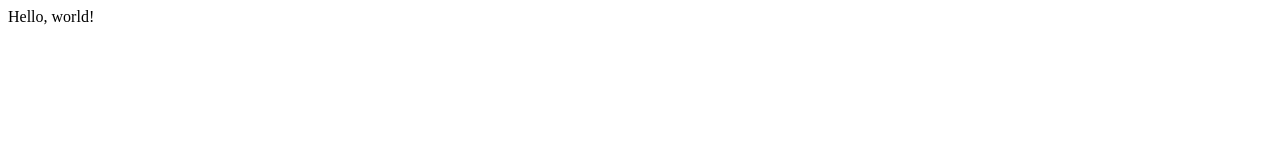
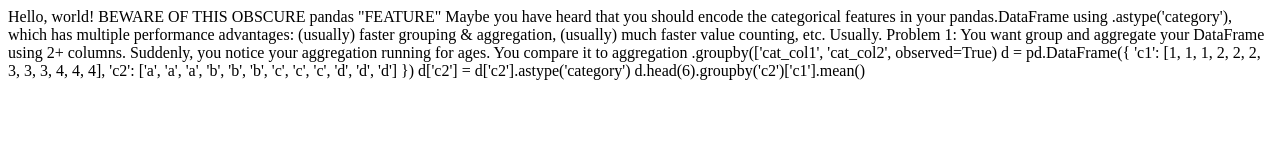
Before and after one commit to baskervilski/baskervilski.github.io, a plain HTML site: page index.html in a window 1280 px wide. Drawn offline with Linux system fonts and the light colour scheme.

Commit message:
Update index.html

```diff
--- a/index.html
+++ b/index.html
@@ -1 +1,26 @@
 <body>Hello, world!</body>
+
+BEWARE OF THIS OBSCURE pandas "FEATURE"
+
+
+Maybe you have heard that you should encode the categorical features in your pandas.DataFrame using .astype('category'),
+which has multiple performance advantages: (usually) faster grouping & aggregation, (usually) much faster value counting, etc.
+
+
+Usually.
+
+Problem 1: You want group and aggregate your DataFrame using 2+ columns.
+
+Suddenly, you notice your aggregation running for ages. You compare it to aggregation
+
+.groupby(['cat_col1', 'cat_col2', observed=True)
+
+
+d = pd.DataFrame({
+    'c1': [1, 1, 1, 2, 2, 2, 3, 3, 3, 4, 4, 4],
+    'c2': ['a', 'a', 'a', 'b', 'b', 'b', 'c', 'c', 'c', 'd', 'd', 'd']
+})
+
+d['c2'] = d['c2'].astype('category')
+
+d.head(6).groupby('c2')['c1'].mean()
```
